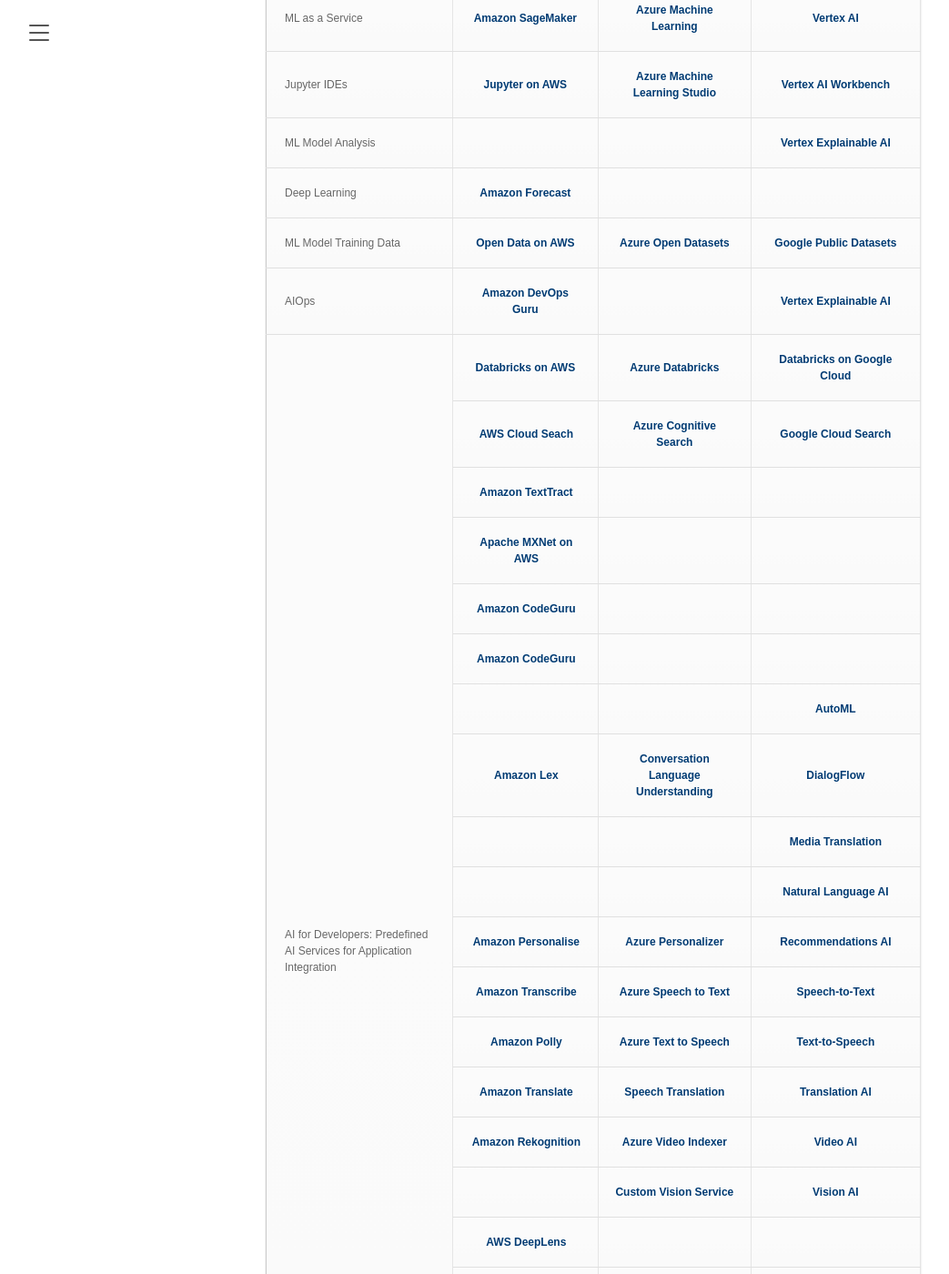
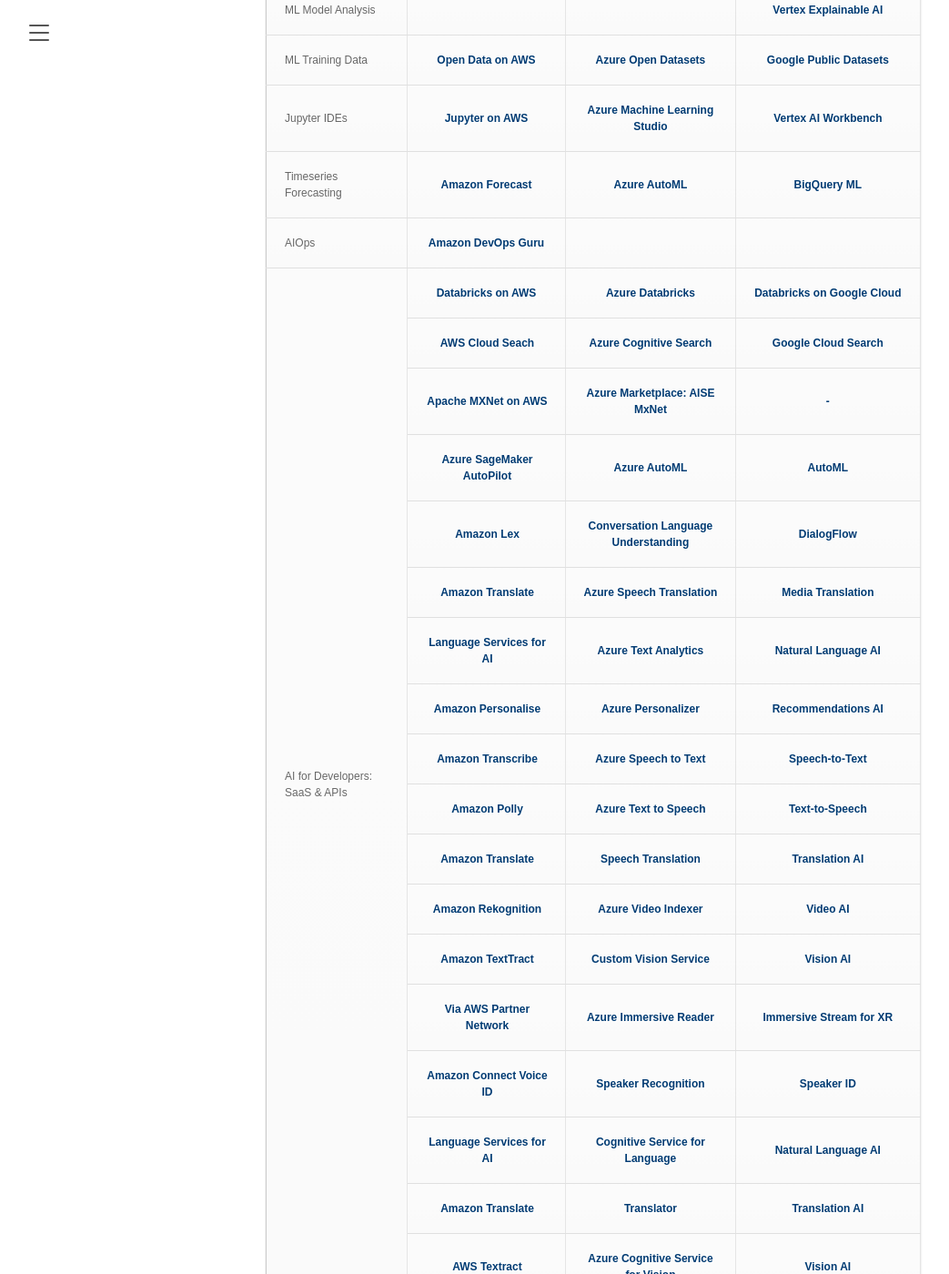
Before and after one commit to mikail-khan/mikail-khan.github.io, a Jekyll site: the page built from concept/ai-ml.md, in a window 1280 px wide and 1400 px high, scrolled down 313 px. Shown: the whole window at 91% size, without its empty margins (8-1051 px from the left). Built offline with Jekyll 4.4.1, drawn with Linux system fonts in a browser that asks for light colours; some of the changed text lies outside the part shown.

Commit message:
draft ai-ml (#2)
* remove azure open-ai

* update mappings + fix errors

```diff
--- a/_data/ai-ml.yml
+++ b/_data/ai-ml.yml
@@ -1,12 +1,3 @@
-- concept:       Generative AI
-  services:
-    - aws:
-      aws-url:
-      azure:     Azure OpenService AI
-      azure-url: https://azure.microsoft.com/en-gb/products/cognitive-services/openai-service/
-      gcp:
-      gcp-url:
-
 - concept:       ML as a Service
   services:
     - aws:       Amazon SageMaker
@@ -15,6 +6,24 @@
       azure-url: https://learn.microsoft.com/en-us/azure/machine-learning/overview-what-is-azure-machine-learning?view=azureml-api-2
       gcp:       Vertex AI
       gcp-url:   https://cloud.google.com/vertex-ai
+
+- concept:       ML Model Analysis
+  services:
+    - aws:
+      aws-url:
+      azure:
+      azure-url:
+      gcp:       Vertex Explainable AI
+      gcp-url:   https://cloud.google.com/explainable-ai
+
+- concept:       ML Training Data
+  services:
+    - aws:       Open Data on AWS
+      aws-url:   https://aws.amazon.com/opendata/?wwps-cards.sort-by=item.additionalFields.sortDate&wwps-cards.sort-order=desc
+      azure:     Azure Open Datasets
+      azure-url: https://azure.microsoft.com/en-gb/products/open-datasets/
+      gcp:       Google Public Datasets
+      gcp-url:   https://console.cloud.google.com/marketplace/browse?filter=solution-type:dataset&_ga=2.70189331.2024592462.1686735273-511713694.1686405403&pli=1
 
 - concept:       Jupyter IDEs
   services:
@@ -25,32 +34,14 @@
       gcp:       Vertex AI Workbench
       gcp-url:   https://cloud.google.com/vertex-ai-workbench
 
-- concept:       ML Model Analysis
-  services:
-    - aws:
-      aws-url:
-      azure:
-      azure-url:
-      gcp:       Vertex Explainable AI
-      gcp-url:   https://cloud.google.com/explainable-ai
-
-- concept:       Deep Learning
+- concept:       Timeseries Forecasting
   services:
     - aws:       Amazon Forecast
       aws-url:   https://docs.aws.amazon.com/forecast/?icmpid=docs_homepage_ml
-      azure:
-      azure-url:
-      gcp:
-      gcp-url:
-
-- concept:       ML Model Training Data
-  services:
-    - aws:       Open Data on AWS
-      aws-url:   https://aws.amazon.com/opendata/?wwps-cards.sort-by=item.additionalFields.sortDate&wwps-cards.sort-order=desc
-      azure:     Azure Open Datasets
-      azure-url: https://azure.microsoft.com/en-gb/products/open-datasets/
-      gcp:       Google Public Datasets
-      gcp-url:   https://console.cloud.google.com/marketplace/browse?filter=solution-type:dataset&_ga=2.70189331.2024592462.1686735273-511713694.1686405403&pli=1
+      azure:     Azure AutoML
+      azure-url: https://learn.microsoft.com/en-us/azure/machine-learning/how-to-auto-train-forecast?view=azureml-api-2
+      gcp:       BigQuery ML
+      gcp-url:   https://cloud.google.com/bigquery/docs/bqml-introduction#:~:text=BigQuery%20ML%20lets%20you%20create,the%20need%20to%20move%20data.
 
 - concept:       AIOps
   services:
@@ -58,10 +49,10 @@
       aws-url:   https://docs.aws.amazon.com/devops-guru/?icmpid=docs_homepage_ml
       azure:
       azure-url:
-      gcp:       Vertex Explainable AI
-      gcp-url:   https://cloud.google.com/explainable-ai
+      gcp:
+      gcp-url:
 
-- concept:       'AI for Developers: Predefined AI Services for Application Integration'
+- concept:       "AI for Developers: SaaS & APIs"
   services:
     - aws:       Databricks on AWS
       aws-url:   https://aws.amazon.com/solutions/partners/databricks/
@@ -75,34 +66,16 @@
       azure-url: https://azure.microsoft.com/en-gb/products/search/
       gcp:       Google Cloud Search
       gcp-url:
-    - aws:       Amazon TextTract
-      aws-url:   https://docs.aws.amazon.com/textract/?icmpid=docs_homepage_ml
-      azure:
-      azure-url:
-      gcp:
-      gcp-url:
     - aws:       Apache MXNet on AWS
       aws-url:   https://docs.aws.amazon.com/mxnet/?icmpid=docs_homepage_ml
-      azure:
-      azure-url:
-      gcp:
-      gcp-url:
-    - aws:       Amazon CodeGuru
-      aws-url:   https://docs.aws.amazon.com/codeguru/?icmpid=docs_homepage_ml
-      azure:
-      azure-url:
-      gcp:
-      gcp-url:
-    - aws:       Amazon CodeGuru
-      aws-url:   https://docs.aws.amazon.com/codeguru/?icmpid=docs_homepage_ml
-      azure:
-      azure-url:
-      gcp:
-      gcp-url:
-    - aws:
-      aws-url:
-      azure:
-      azure-url:
+      azure:     "Azure Marketplace: AISE MxNet"
+      azure-url: https://azuremarketplace.microsoft.com/en-gb/marketplace/apps/jetware-srl.mxnet_python?tab=Overview
+      gcp:       "-"
+      gcp-url:   "-"
+    - aws:       Azure SageMaker AutoPilot
+      aws-url:   "https://aws.amazon.com/sagemaker/autopilot/?sagemaker-data-wrangler-whats-new.sort-by=item.additionalFields.postDateTime&sagemaker-data-wrangler-whats-new.sort-order=desc"
+      azure:     Azure AutoML
+      azure-url: https://azure.microsoft.com/en-gb/products/machine-learning/automatedml/?cdn=disable#overview
       gcp:       AutoML
       gcp-url:   https://cloud.google.com/automl
     - aws:       Amazon Lex
@@ -111,16 +84,16 @@
       azure-url: https://azure.microsoft.com/en-gb/products/cognitive-services/conversational-language-understanding/
       gcp:       DialogFlow
       gcp-url:   https://cloud.google.com/dialogflow
-    - aws:
-      aws-url:
-      azure:
-      azure-url:
+    - aws:       Amazon Translate
+      aws-url:   https://aws.amazon.com/translate/
+      azure:     Azure Speech Translation
+      azure-url: https://azure.microsoft.com/en-gb/products/cognitive-services/speech-translation
       gcp:       Media Translation
       gcp-url:   https://cloud.google.com/media-translation
-    - aws:
-      aws-url:
-      azure:
-      azure-url:
+    - aws:       Language Services for AI
+      aws-url:   https://aws.amazon.com/machine-learning/language/
+      azure:     Azure Text Analytics
+      azure-url: https://azure.microsoft.com/en-gb/products/cognitive-services/text-analytics
       gcp:       Natural Language AI
       gcp-url:   https://cloud.google.com/natural-language
     - aws:       Amazon Personalise
@@ -145,6 +118,8 @@
       aws-url:   https://docs.aws.amazon.com/translate/?icmpid=docs_homepage_ml
       azure:     Speech Translation
       azure-url: https://azure.microsoft.com/en-gb/products/cognitive-services/speech-translation/
+      gcp:       Media Translation
+      gcp-url:   https://cloud.google.com/media-translation
       gcp:       Translation AI
       gcp-url:   https://cloud.google.com/translate
     - aws:       Amazon Rekognition
@@ -153,51 +128,51 @@
       azure-url: https://azure.microsoft.com/en-gb/products/video-indexer/
       gcp:       Video AI
       gcp-url:   https://cloud.google.com/video-intelligence
-    - aws:
-      aws-url:
+    - aws:       Amazon TextTract
+      aws-url:   https://docs.aws.amazon.com/textract/?icmpid=docs_homepage_ml
       azure:     Custom Vision Service
       azure-url: https://azure.microsoft.com/en-gb/products/cognitive-services/custom-vision-service
       gcp:       Vision AI
       gcp-url:   https://cloud.google.com/vision
+    - aws:       Via AWS Partner Network
+      aws-url:   https://aws.amazon.com/solutions/retail/immersive-retail/
+      azure:     Azure Immersive Reader
+      azure-url: https://azure.microsoft.com/en-gb/products/immersive-reader/
+      gcp:       Immersive Stream for XR
+      gcp-url:   https://cloud.google.com/immersive-stream/xr
+    - aws:       Amazon Connect Voice ID
+      aws-url:   https://aws.amazon.com/connect/voice-id/
+      azure:     Speaker Recognition
+      azure-url: https://azure.microsoft.com/en-gb/products/cognitive-services/speaker-recognition/
+      gcp:       Speaker ID
+      gcp-url:   https://cloud.google.com/speaker-id
+    - aws:       Language Services for AI
+      aws-url:   https://aws.amazon.com/machine-learning/language/
+      azure:     Cognitive Service for Language
+      azure-url: https://azure.microsoft.com/en-gb/products/cognitive-services/language-service/
+      gcp:       Natural Language AI
+      gcp-url:   https://cloud.google.com/natural-language
+    - aws:       Amazon Translate
+      aws-url:   https://aws.amazon.com/translate/
+      azure:     Translator
+      azure-url: https://azure.microsoft.com/en-gb/products/cognitive-services/translator/
+      gcp:       Translation AI
+      gcp-url:   https://cloud.google.com/translate
+    - aws:       AWS Textract
+      aws-url:   https://aws.amazon.com/textract/
+      azure:     Azure Cognitive Service for Vision
+      azure-url: https://azure.microsoft.com/en-gb/products/cognitive-services/vision-services/
+      gcp:       Vision AI
+      gcp-url:   https://cloud.google.com/vision
+
+- concept:       AI Devices
+  services:
     - aws:       AWS DeepLens
       aws-url:   https://docs.aws.amazon.com/deeplens/?icmpid=docs_homepage_ml
       azure:
       azure-url:
       gcp:
       gcp-url:
-    - aws:
-      aws-url:
-      azure:     Azure Immersive Reader
-      azure-url: https://azure.microsoft.com/en-gb/products/immersive-reader/
-      gcp:
-      gcp-url:
-    - aws:
-      aws-url:
-      azure:     Speaker Recognition
-      azure-url: https://azure.microsoft.com/en-gb/products/cognitive-services/speaker-recognition/
-      gcp:
-      gcp-url:
-    - aws:
-      aws-url:
-      azure:     Cognitive Service for Language
-      azure-url: https://azure.microsoft.com/en-gb/products/cognitive-services/language-service/
-      gcp:
-      gcp-url:
-    - aws:
-      aws-url:
-      azure:     Translator
-      azure-url: https://azure.microsoft.com/en-gb/products/cognitive-services/translator/
-      gcp:
-      gcp-url:
-    - aws:
-      aws-url:
-      azure:     Azure Cognitive Service for Vision
-      azure-url: https://azure.microsoft.com/en-gb/products/cognitive-services/vision-services/
-      gcp:
-      gcp-url:
-
-- concept:       AI Devices
-  services:
     - aws:
       aws-url:
       azure:     Azure Kinect DK
```
